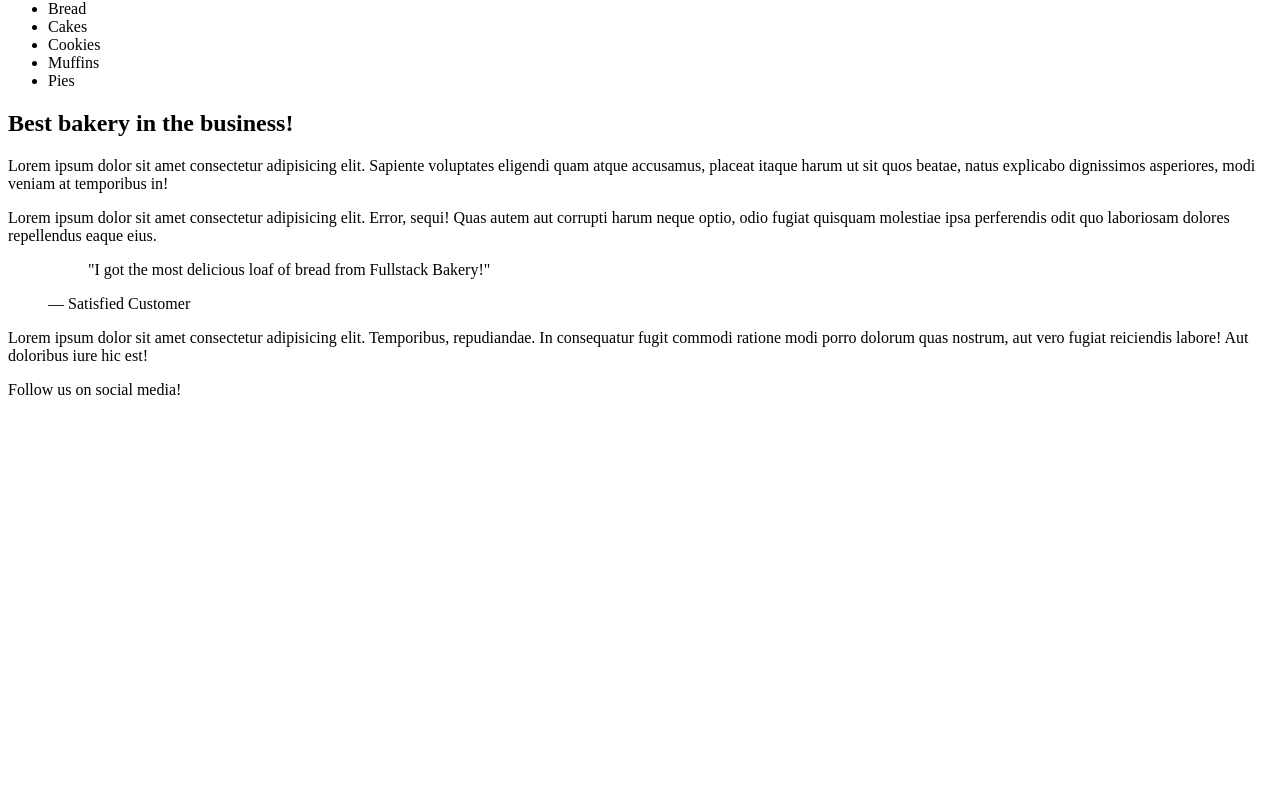
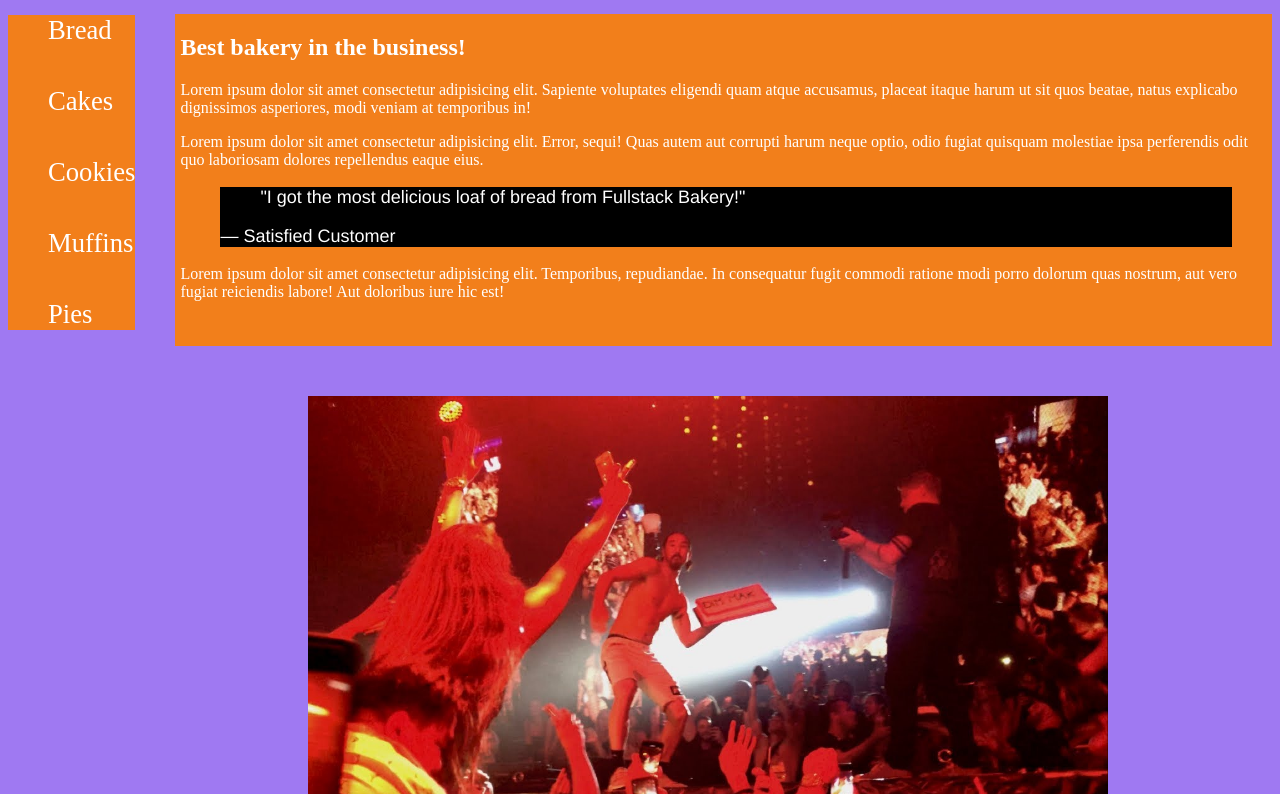
Before and after one commit to AMORENO901/fullstack-bakery, a plain HTML site: page index.html in a window 1280 px wide. Shown: the part 182-976 px from the top of the page. Before the commit the page ends 800 px from the top, so only its background shows below. Drawn offline with Linux system fonts and the light colour scheme.

Commit message:
adding my bakery

```diff
--- a/index.css
+++ b/index.css
@@ -2,16 +2,68 @@
   height: 150px;
   border-radius: 100px;
 }
-
+body {
+  background-color: #9f79f2;
+}
 header {
+  margin: 5px;
+  padding: 5px;
+  background-color: #f27f1b;
   display: flex;
-  gap: 50px;
+  justify-content: space-between;
+}
+section {
+  display: flex;
 }
 
 #brand {
   font-size: 50px;
 }
 nav {
-  gap: 20px;
+  text-decoration-color: whitesmoke;
+  font-size: 20pt;
+  display: flex;
   flex-direction: column;
+  justify-content: space-between;
 }
+main {
+  display: flex;
+  gap: 5ch;
+}
+aside {
+  display: flex;
+  flex-direction: column;
+  justify-content: space-evenly;
+}
+ul {
+  list-style-type: none;
+  display: flex;
+  flex-direction: column;
+  gap: 5ch;
+  background-color: #f27f1b;
+}
+.word {
+  font-size: 20pt;
+  color: white;
+}
+#bestsection {
+  background-color: #f27f1b;
+  margin-top: 15px;
+  padding-left: 5px;
+  color: white;
+}
+.testimonial {
+  background-color: black;
+  font-family: "Franklin Gothic Medium", "Arial Narrow", Arial, sans-serif;
+  font-size: large;
+}
+footer {
+  background-color: #f27f1b;
+  color: white;
+}
+#throwit {
+  height: 450px;
+  margin-left: 300px;
+  margin-top: 50px;
+  margin-bottom: 25px;
+}
--- a/index.html
+++ b/index.html
@@ -6,12 +6,14 @@
   </head>
   <body>
     <header>
+      <section>
         <img
           id="logo"
           src="./fall_goods/pumpkin-logo.jpg"
           alt="Holiday Profile"
         />
         <p id="brand">Spooky Fullstack Bakery</p>
+      </section>
 
       <nav>
         <a href="#">Menus</a>
@@ -22,15 +24,16 @@
     </header>
     <main>
       <aside>
-        <ul>
-          <li>Bread</li>
-          <li>Cakes</li>
-          <li>Cookies</li>
-          <li>Muffins</li>
-          <li>Pies</li>
+        <ul id="products">
+          <li class="word">Bread</li>
+          <li class="word">Cakes</li>
+          <li class="word">Cookies</li>
+          <li class="word">Muffins</li>
+          <li class="word">Pies</li>
         </ul>
       </aside>
-      <article>
+
+      <article id="bestsection">
         <h1>Best bakery in the business!</h1>
         <p>
           Lorem ipsum dolor sit amet consectetur adipisicing elit. Sapiente
@@ -58,6 +61,9 @@
         </p>
       </article>
     </main>
+    <section>
+      <img id="throwit" src="./fall_goods/yougetcake.jpg" alt="come_buy_cake" />
+    </section>
     <footer>Follow us on social media!</footer>
   </body>
 </html>
```
Also changed, not shown: fall_goods/yougetcake.jpg (added). Lines whose indentation alone changed are shown as unchanged.
